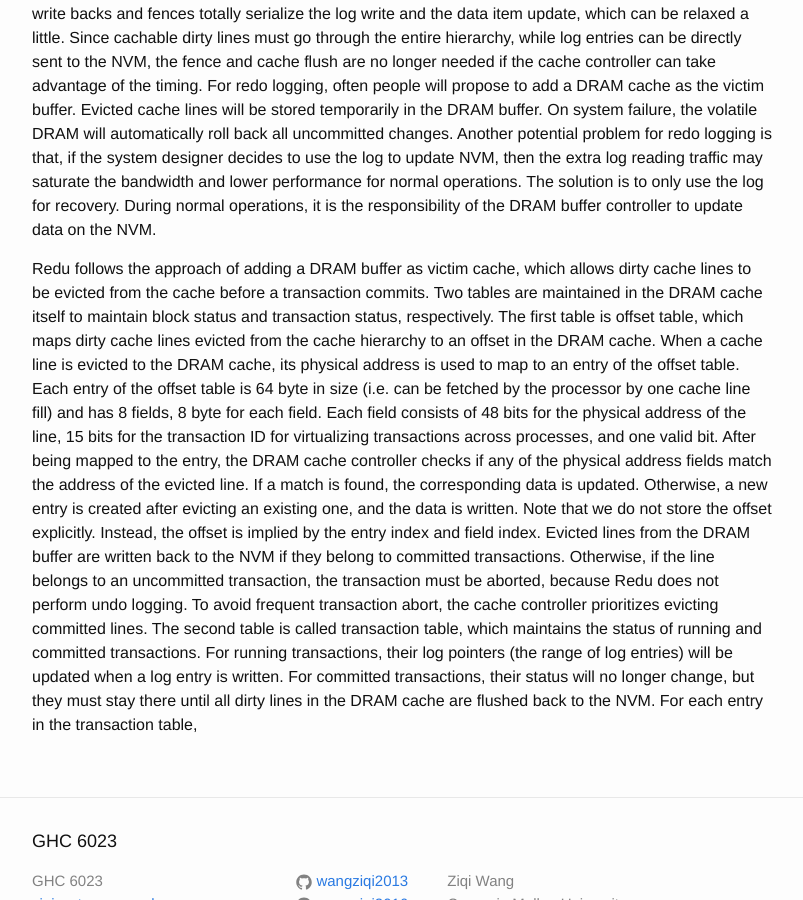
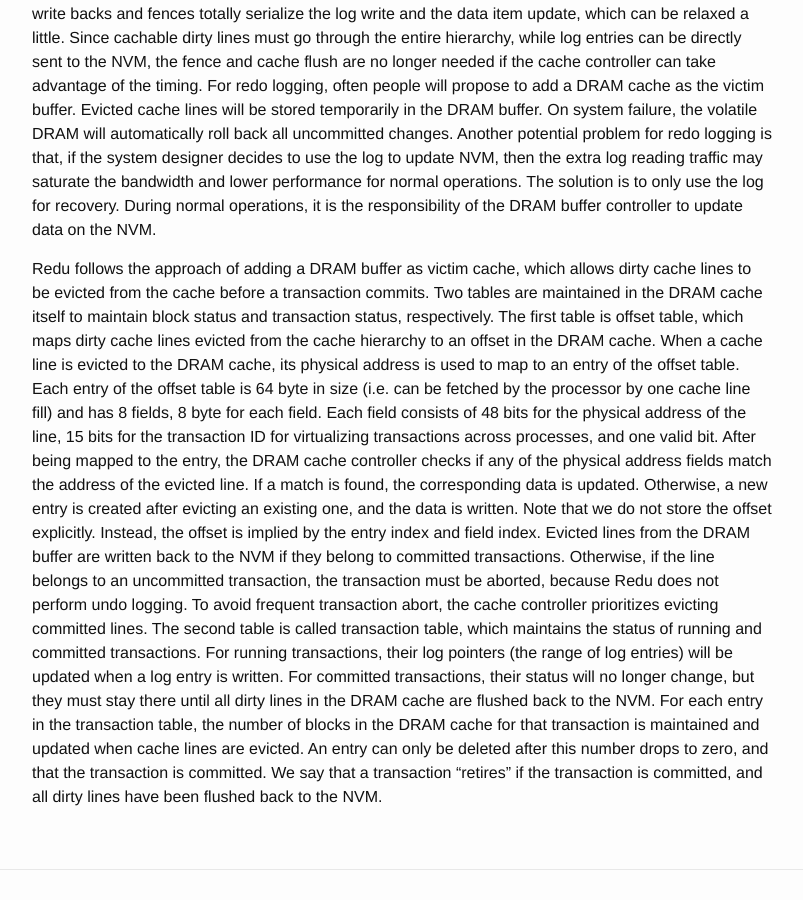
Before and after one commit to wangziqi2013/wangziqi2013.github.io, a Jekyll site: the page built from _posts/2019-01-05-redu.markdown, in a window 1280 px wide and 900 px high, scrolled down 1426 px. Shown: the whole window, without its empty margins (238-1041 px from the left). Built offline with Jekyll 4.4.1, drawn with Linux system fonts in a browser that asks for light colours.

Commit message:
Finish txn table

```diff
--- a/_posts/2019-01-05-redu.markdown
+++ b/_posts/2019-01-05-redu.markdown
@@ -71,4 +71,7 @@ because Redu does not perform undo logging. To avoid frequent transaction abort,
 committed lines. The second table is called transaction table, which maintains the status of running and committed
 transactions. For running transactions, their log pointers (the range of log entries) will be updated when a log entry
 is written. For committed transactions, their status will no longer change, but they must stay there until all dirty
-lines in the DRAM cache are flushed back to the NVM. For each entry in the transaction table,
+lines in the DRAM cache are flushed back to the NVM. For each entry in the transaction table, the number of blocks in
+the DRAM cache for that transaction is maintained and updated when cache lines are evicted. An entry can only be deleted
+after this number drops to zero, and that the transaction is committed. We say that a transaction "retires" if the
+transaction is committed, and all dirty lines have been flushed back to the NVM.
```
